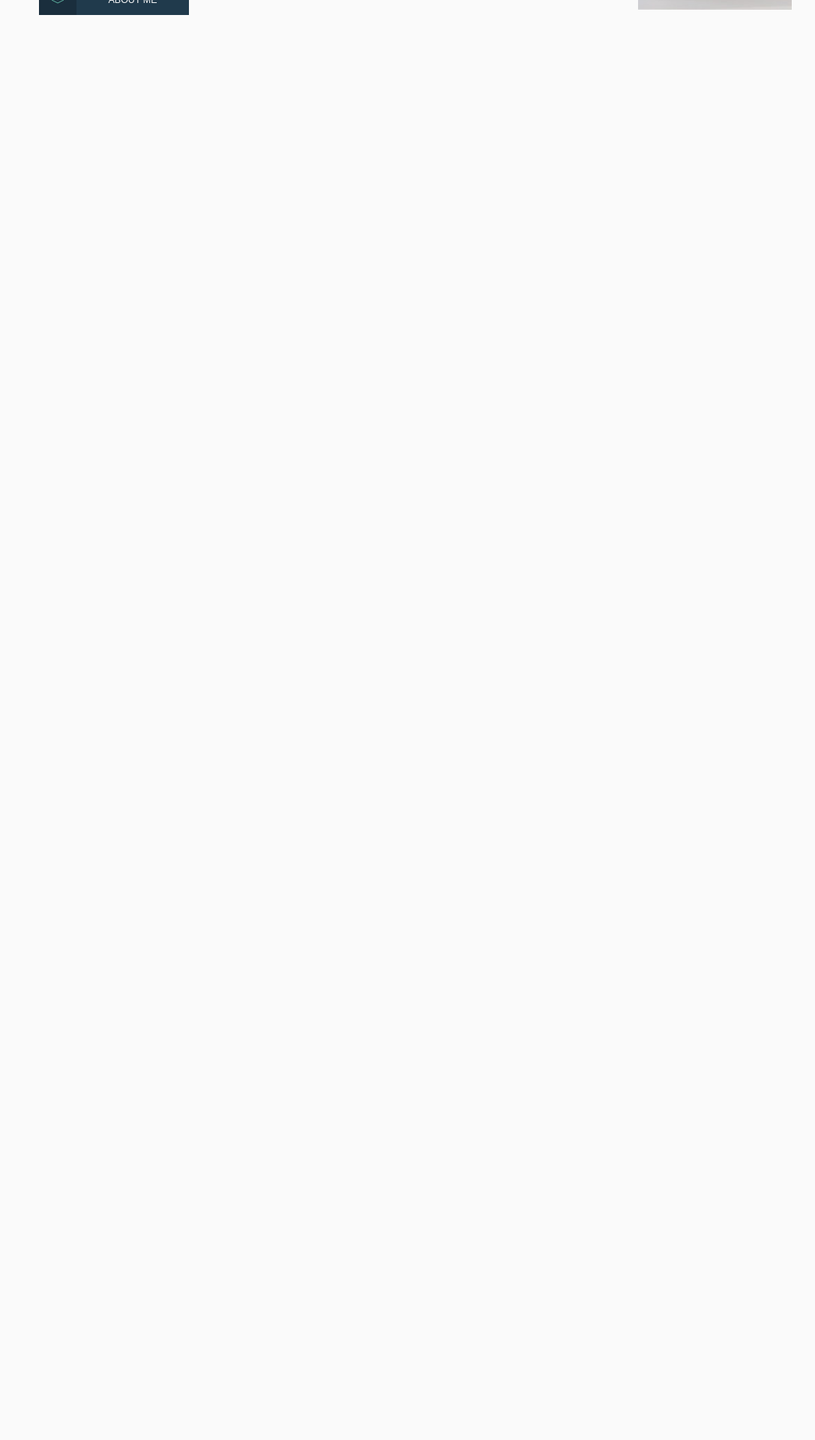
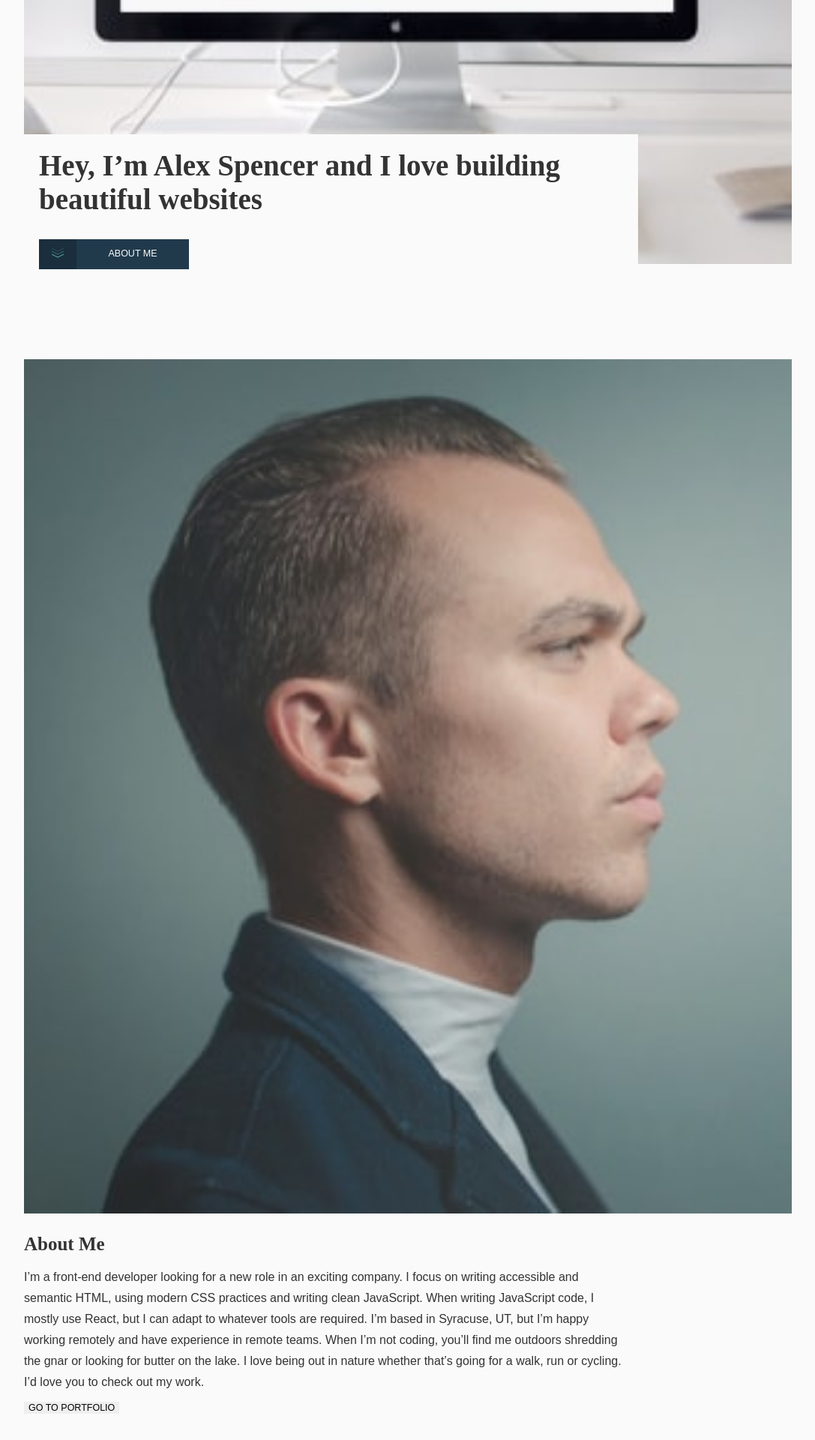
Before and after one commit to stevenCsaunders/minimalist-portfolio-react, a React (Create React App) app: page / in a window 1280 px wide. Shown: the part 648-2568 px from the top of the page at 75% size, without its empty margins (96-1183 px from the left). Before the commit the page ends 800 px from the top, so only its background shows below. Built offline with nearby package versions, Linux system fonts and the light colour scheme.

Commit message:
converting about me section to styled components

```diff
--- a/src/Home/AboutMe.js
+++ b/src/Home/AboutMe.js
@@ -0,0 +1,30 @@
+import profileImg from '../data/images/homepage/mobile/image-homepage-profile.jpg'
+import { AboutMeStyled } from '../Styled/AboutMeStyled'
+const AboutMe = () => {
+	return (
+		<AboutMeStyled>
+			<img src={profileImg} alt='Headshot' />
+			<div className='about-content'>
+				<h2>About Me</h2>
+				<p>
+					I’m a front-end developer looking for a new role in an
+					exciting company. I focus on writing accessible and semantic
+					HTML, using modern CSS practices and writing clean
+					JavaScript. When writing JavaScript code, I mostly use
+					React, but I can adapt to whatever tools are required. I’m
+					based in Syracuse, UT, but I’m happy working remotely and
+					have experience in remote teams. When I’m not coding, you’ll
+					find me outdoors shredding the gnar or looking for butter on
+					the lake. I love being out in nature whether that’s going
+					for a walk, run or cycling. I’d love you to check out my
+					work.
+				</p>
+				<button className='secondary-btn' type='button'>
+					Go to Portfolio
+				</button>
+			</div>
+		</AboutMeStyled>
+	)
+}
+
+export default AboutMe
--- a/src/Home/HomeHero.js
+++ b/src/Home/HomeHero.js
@@ -1,5 +1,5 @@
 import { HomeHeroStyled, PrimaryBtnStyled } from '../Styled/HomeHeroStyled'
-import heroImg from '../data/images/homepage/desktop/image-homepage-hero.jpg'
+import heroImg from '../data/images/homepage/mobile/image-homepage-hero.jpg'
 
 const HomeHero = () => {
 	return (
--- a/src/Home/HomeMain.js
+++ b/src/Home/HomeMain.js
@@ -1,10 +1,12 @@
 import HomeHero from './HomeHero';
+import AboutMe from './AboutMe'
 import { HomeMainStyled } from '../Styled/HomeMainStyled'
 
 export const HomeMain = () => {
   return (
     <HomeMainStyled>
       <HomeHero />
+      <AboutMe />
     </HomeMainStyled>
   )
 }
--- /dev/null
+++ b/src/Styled/AboutMeStyled.js
@@ -0,0 +1,13 @@
+import styled from 'styled-components'
+
+export const AboutMeStyled = styled.section`
+	img {
+		width: 100%;
+		margin-bottom: 2rem;
+	}
+	.about-content {
+		h2 {
+			font-size: var(textExtraLarge);
+		}
+	}
+`
--- a/src/Styled/HomeHeroStyled.js
+++ b/src/Styled/HomeHeroStyled.js
@@ -1,14 +1,10 @@
 import styled from 'styled-components'
 
 export const HomeHeroStyled = styled.section`
-
+	margin-bottom: 10rem;
 	img {
 		width: 100%;
 		margin-bottom: 2rem;
-	}
-
-	h1 {
-		margin-bottom: 3rem;
 	}
 
 	@media (min-width: 768px) {
@@ -36,6 +32,7 @@ export const PrimaryBtnStyled = styled.button`
 	grid-template-columns: 25% auto;
 	align-items: center;
 	padding: 0;
+	margin-top: 3rem;
 	&::before {
 		content: '';
 		position: absolute;
--- a/src/scss/_components.scss
+++ b/src/scss/_components.scss
@@ -1,18 +1,7 @@
 
 
+main .about-section img {
 
-main .hero-header h1 {
-  margin-bottom: 1em;
-}
-
-main .hero img {
-  width: 100%;
-  margin-bottom: 1.5em;
-}
-
-main .about-section img {
-  width: 100%;
-  margin-bottom: 2em;
 }
 
 main article .portfolio-item img {
@@ -77,54 +66,3 @@ footer nav svg path {
 .secondary-btn[disabled] {
   opacity: 0.3;
 }
-
-@media (min-width: 768px) {
-  .top-nav button {
-    display: none;
-  }
-
-  .top-nav ul {
-    display: flex;
-    list-style-type: none;
-    position: static;
-    transform: none;
-    opacity: 1;
-    background: none;
-    position: static;
-    padding: 0;
-  }
-
-  .top-nav ul li {
-    margin: 0 1em;
-  }
-
-  .top-nav ul li:last-child {
-    margin-right: 0;
-  }
-
-  .top-nav ul li a {
-    color: var(--darkBlue);
-  }
-
-  .top-nav ul li a:hover {
-    color: var(--cyan);
-  }
-
-  .top-nav ul li a::after {
-    content: "";
-    background-color: var(--cyan);
-  }
-
-  main .hero {
-    position: relative;
-  }
-
-  main .hero-header {
-    position: absolute;
-    padding: 2em;
-    background-color: var(--lightGrey);
-    bottom: 0;
-    left: 0;
-    width: 80%;
-  }
-}
```
Also changed, not shown: src/templates/template HTML/index.html (+7 -7 lines), 1 other file (tests, documents, lock files or other folders).
